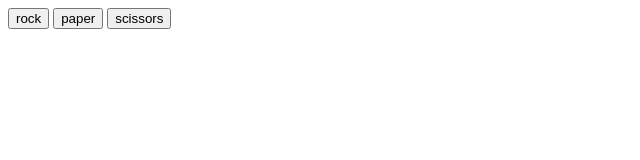
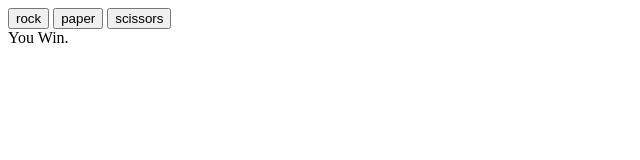
Before and after one commit to as2305/rock-paper-scissors, a plain HTML site: page index.html in a window 1280 px wide. Both pictures are taken after a click on the button "rock". Shown: the full height of the page, 0-640 px from the left. Drawn offline with Linux system fonts and the light colour scheme.

Commit message:
Add div label for win or lose output

```diff
--- a/index.html
+++ b/index.html
@@ -9,6 +9,7 @@
         <button id="rock">rock</button>
         <button id="paper">paper</button>
         <button id="scissors">scissors</button>
+        <div id="output"></div>
     </body>
     <script src="script.js"></script>
 </html>
--- a/script.js
+++ b/script.js
@@ -21,7 +21,8 @@ function play(playerSelection, computerSelection){
 
 function playGame(userchoice) {
     let computerChoice = getComputerChoice()
-    console.log(play(userchoice, computerChoice))
+    const output = document.getElementById("output")
+    output.textContent = play(userchoice, computerChoice)
 }
 
 const rock = document.getElementById("rock")
```
